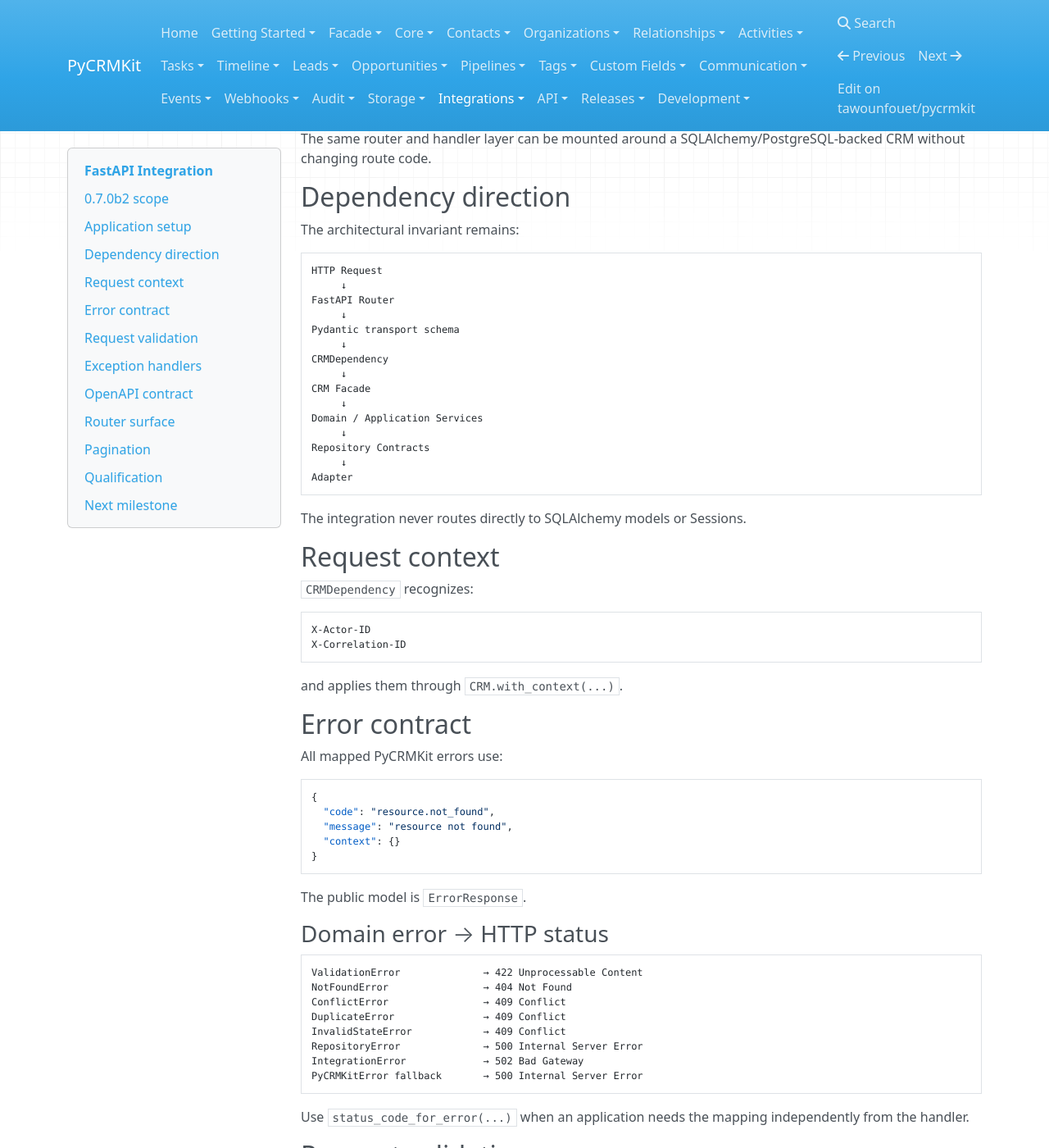
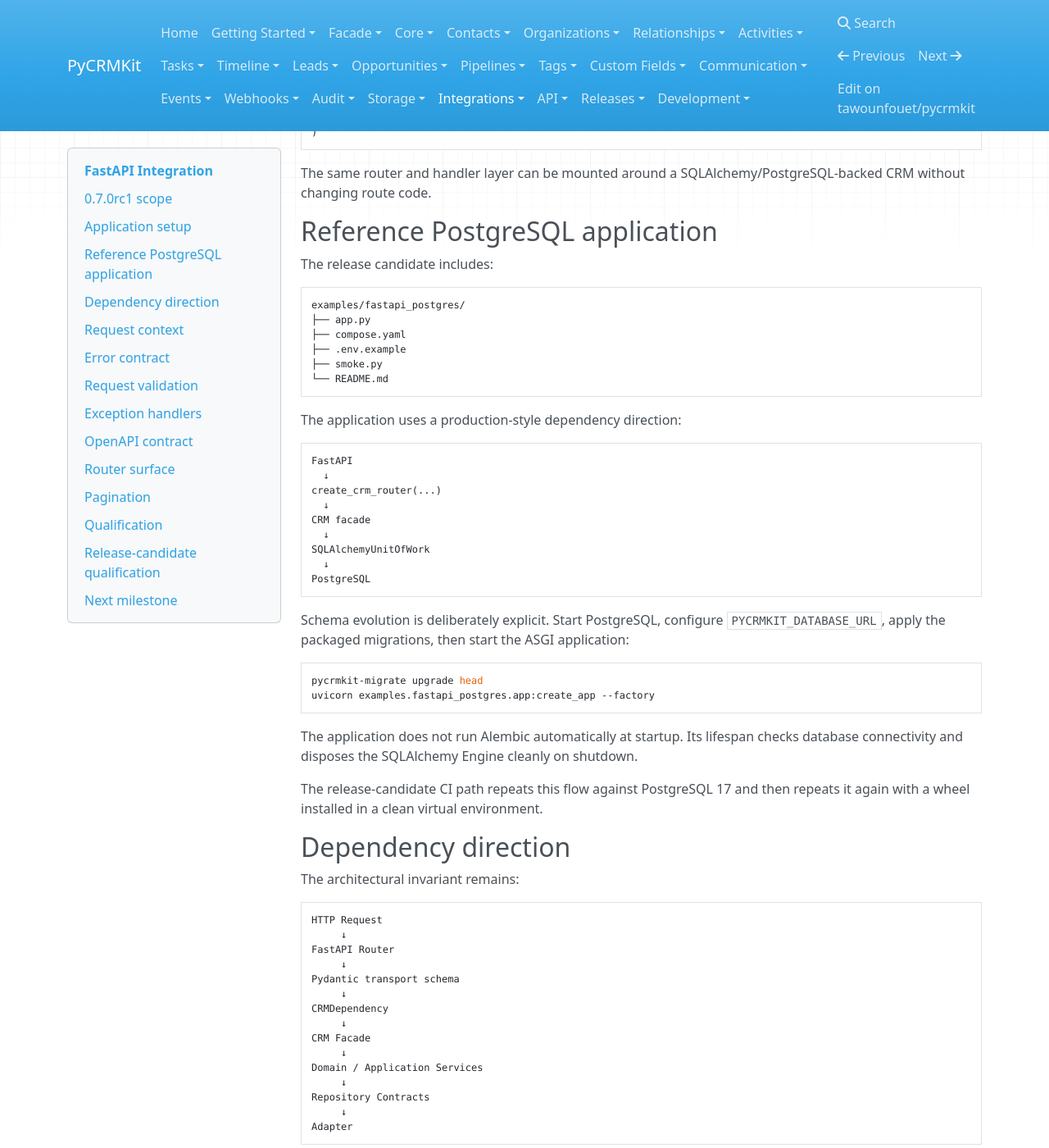
Before and after one commit to tawounfouet/pycrmkit, an MkDocs documentation site: the page built from docs/integrations/fastapi.md, in a window 1280 px wide and 1400 px high, scrolled down 1334 px. Shown: the whole window at 82% size. Built offline with MkDocs 1.6.1, drawn with Linux system fonts in a browser that asks for light colours; nearby versions of some CDN libraries; some of the changed text lies outside the part shown.

Commit message:
docs(fastapi): document PostgreSQL release candidate

````diff
--- a/docs/integrations/fastapi.md
+++ b/docs/integrations/fastapi.md
@@ -16,7 +16,7 @@
 
 does not import FastAPI.
 
-## 0.7.0b2 scope
+## 0.7.0rc1 scope
 
 The FastAPI integration now provides:
 
@@ -43,9 +43,10 @@
 0.7.0a1  schemas + dependency bridge
 0.7.0b1  reusable routers
 0.7.0b2  OpenAPI + error mapping
+0.7.0rc1 PostgreSQL example + API E2E
 ```
 
-The reference PostgreSQL application remains the `0.7.0rc1` milestone.
+The release candidate adds the reference PostgreSQL application and API E2E required by the FastAPI stable gate.
 
 ## Application setup
 
@@ -72,6 +73,49 @@
 
 The same router and handler layer can be mounted around a
 SQLAlchemy/PostgreSQL-backed CRM without changing route code.
+
+## Reference PostgreSQL application
+
+The release candidate includes:
+
+```text
+examples/fastapi_postgres/
+├── app.py
+├── compose.yaml
+├── .env.example
+├── smoke.py
+└── README.md
+```
+
+The application uses a production-style dependency direction:
+
+```text
+FastAPI
+  ↓
+create_crm_router(...)
+  ↓
+CRM facade
+  ↓
+SQLAlchemyUnitOfWork
+  ↓
+PostgreSQL
+```
+
+Schema evolution is deliberately explicit. Start PostgreSQL, configure
+`PYCRMKIT_DATABASE_URL`, apply the packaged migrations, then start the ASGI
+application:
+
+```bash
+pycrmkit-migrate upgrade head
+uvicorn examples.fastapi_postgres.app:create_app --factory
+```
+
+The application does not run Alembic automatically at startup. Its lifespan
+checks database connectivity and disposes the SQLAlchemy Engine cleanly on
+shutdown.
+
+The release-candidate CI path repeats this flow against PostgreSQL 17 and then
+repeats it again with a wheel installed in a clean virtual environment.
 
 ## Dependency direction
 
@@ -298,13 +342,22 @@
 - all existing router flows with installed handlers;
 - continued core import independence from FastAPI.
 
+## Release-candidate qualification
+
+`0.7.0rc1` verifies:
+
+```text
+TestClient/API integration tests
+request validation and error mapping
+OpenAPI generation
+PostgreSQL-backed API E2E
+data persistence across application restart
+packaged Alembic migrations
+installed-wheel FastAPI/PostgreSQL smoke
+core import without FastAPI
+```
+
 ## Next milestone
 
-`0.7.0rc1 — FastAPI Example + E2E` will add:
-
-```text
-examples/fastapi_postgres/
-PostgreSQL-backed API E2E
-reference application wiring
-full FastAPI release-candidate qualification
-```
+The next delivery is **`0.7.0 — FastAPI Integration Stable`**. It should
+promote the qualified RC without introducing new FastAPI feature scope.
````
